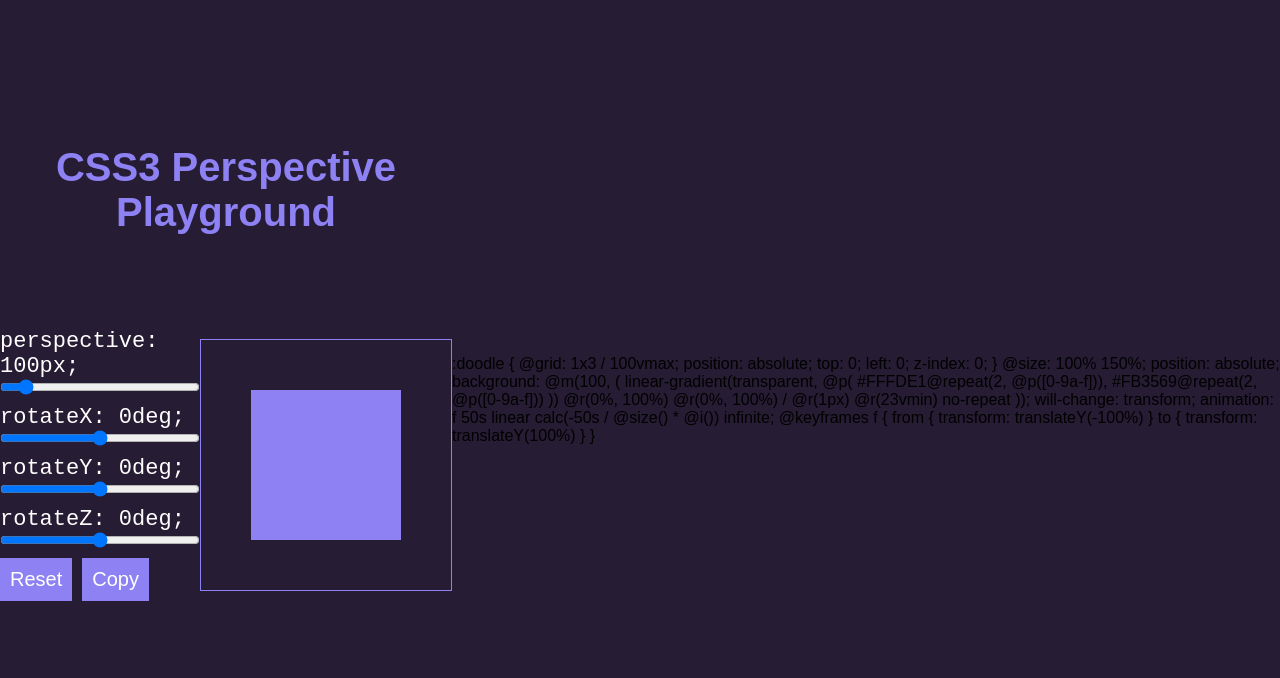
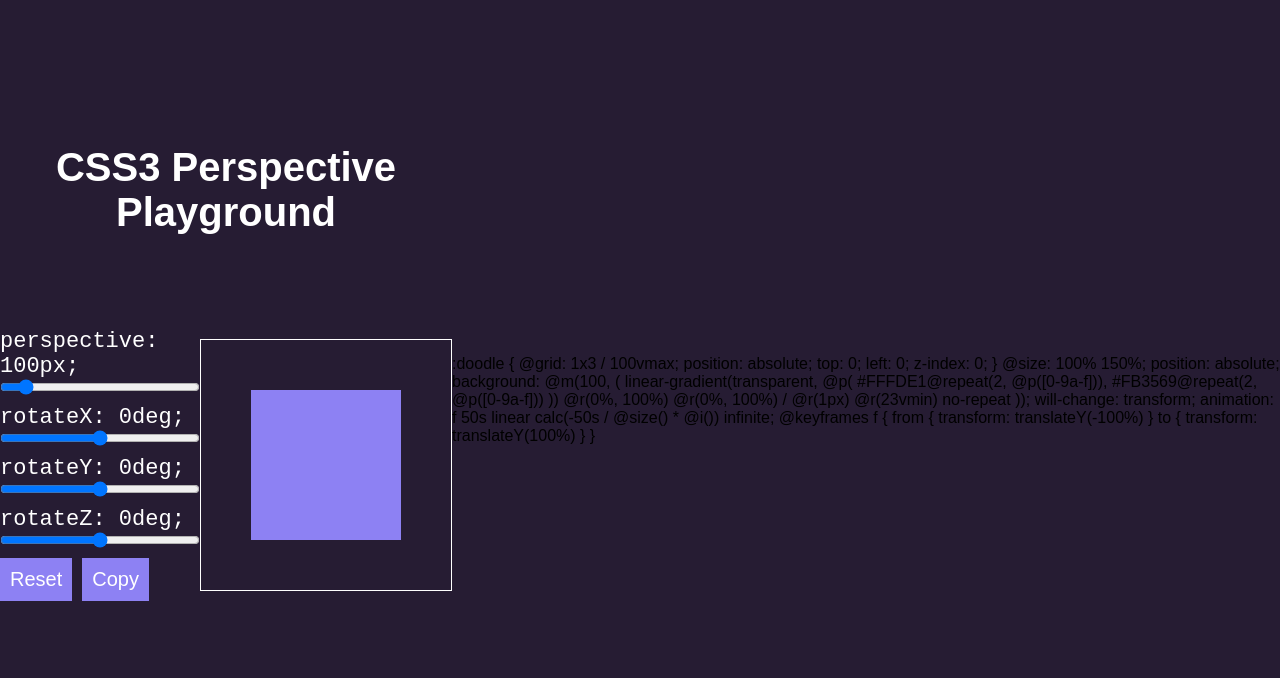
Before and after one commit to SarahSalvatore/VueTransformPlayground, a plain HTML site: page index.html in a window 1280 px wide. Drawn offline with nearby package versions, Linux system fonts and the light colour scheme.

Commit message:
Edits css

```diff
--- a/main.css
+++ b/main.css
@@ -23,7 +23,7 @@ body {
 }
 
 h2 {
-  color: #8d81f3;
+  color: #fff;
   text-align: center;
   font-size: 40px;
   margin: 20px;
@@ -42,6 +42,7 @@ main label {
   display: block;
 }
 main input[type="range"] {
+  cursor: pointer;
   display: block;
   margin-bottom: 10px;
   width: 200px;
@@ -52,7 +53,7 @@ section.settings {
 }
 .box-container {
   padding: 50px;
-  border: 1px solid #8d81f3;
+  border: 1px solid #fff;
 }
 .box {
   width: 150px;
@@ -70,6 +71,11 @@ button {
   outline: none;
   border: none;
   margin-right: 10px;
+  transition: 0.7s;
+}
+
+button:hover {
+  background-color: #ff5733;
 }
 
 label {
```
